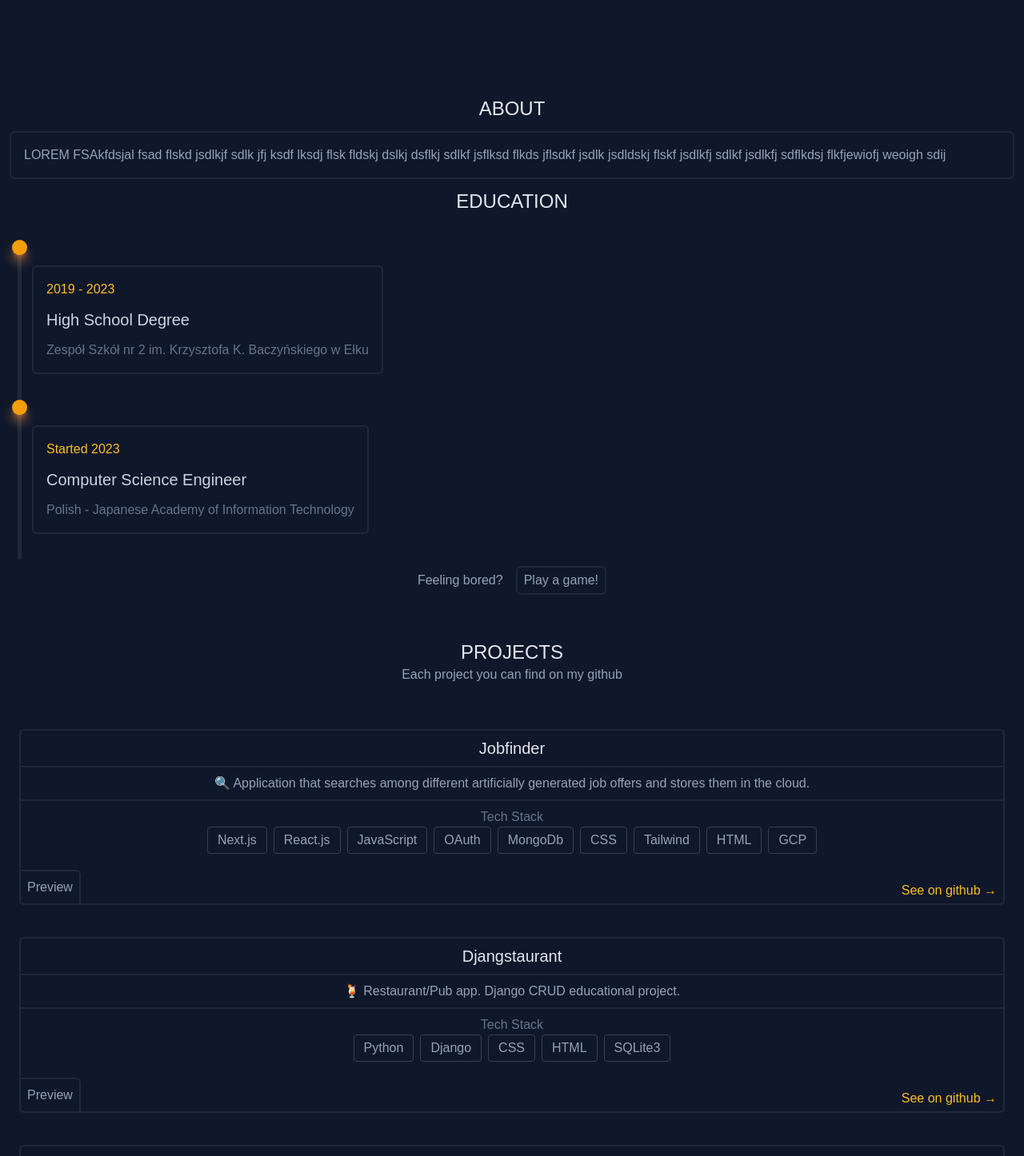
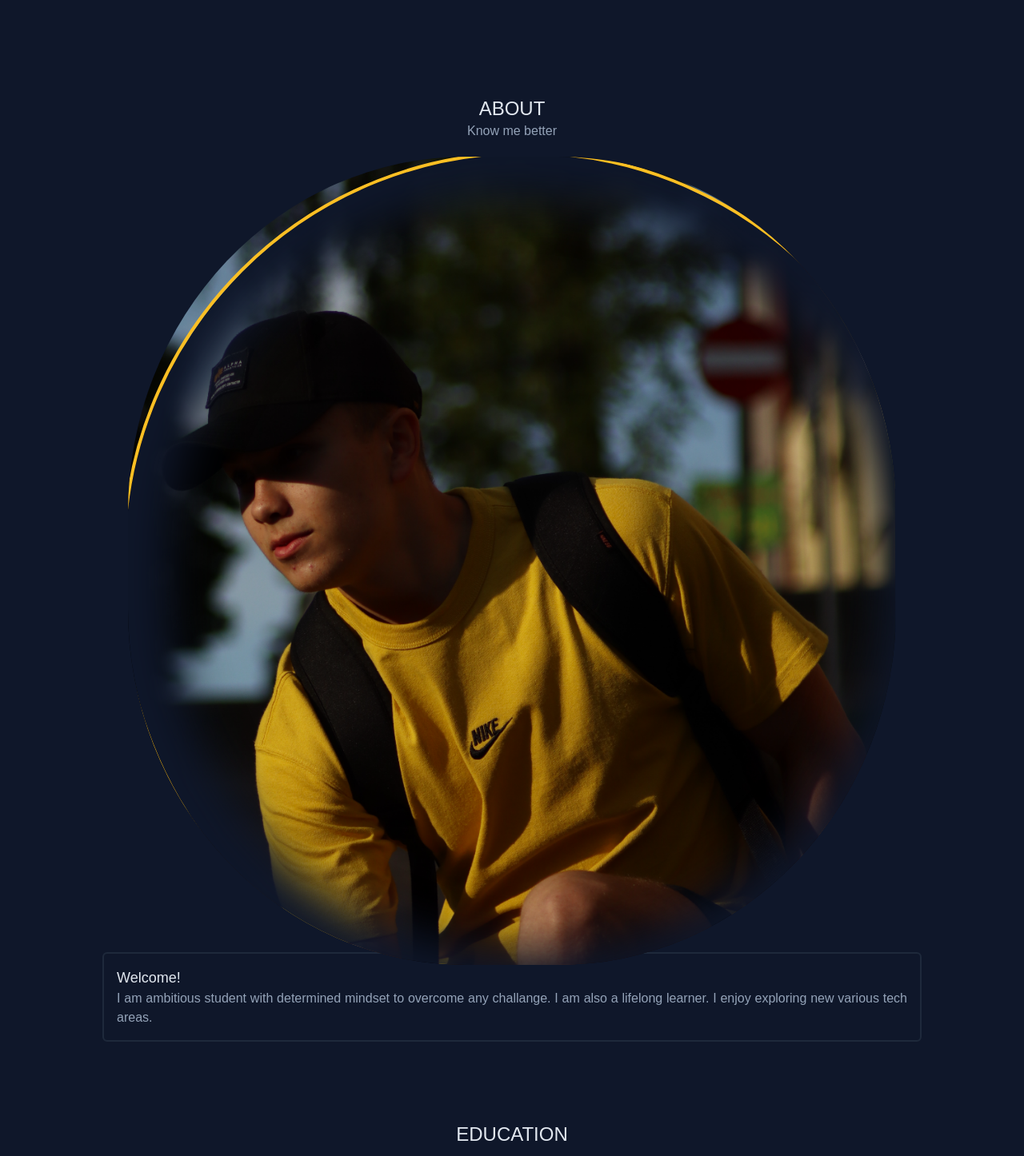
Before and after one commit to mweglowski/portfolio, a React (Create React App) app: page / in a window 1280 px wide. Shown: the part 780-2226 px from the top of the page at 80% size. Built offline with nearby package versions, Linux system fonts and the light colour scheme.

Commit message:
about section, image, design

```diff
--- a/src/components/About.tsx
+++ b/src/components/About.tsx
@@ -1,17 +1,26 @@
-import React from 'react'
+import MyPhoto from "../assets/images/me2.png"
 
 const About = () => {
   return (
-    <section className="mt-[100px]">
-      <header>
+    <section className="my-[100px] flex flex-col items-center">
+      <header className="mb-[20px]">
         <h2 className="section-title">About</h2>
+        <p className="text-slate-400">Know me better</p>
       </header>
       {/* my portrait */}
-      <img />
-      {/* <p className='card m-3 p-4 text-slate-400'>I am ambitious student with determined mindset to overcome any challange. I am also a lifelong learner.I enjoy exploring new various tech areas.</p> */}
-      <p className='card m-3 p-4 text-slate-400'>
+      <div className="overflow-hidden w-[75%] mx-auto relative rounded-[44%]">
+        <div className="absolute z-20 w-[105%] h-[105%] rounded-full inset-shadow -top-[7px] -left-[7px] border-4 border-amber-400" />
+
+        <img src={MyPhoto} className="inset-shadow"/>
+      </div>
+
+      <div className="card w-[80%] p-4 -mt-4">
+        <h3 className="text-lg">Welcome!</h3>
+        <p className='text-slate-400 hyphens-auto text-justify'>I am ambitious student with determined mindset to overcome any challange. I am also a lifelong learner. I enjoy exploring new various tech areas.</p>
+      </div>
+      {/* <p className='card m-3 p-4 text-slate-400'>
         LOREM FSAkfdsjal fsad flskd jsdlkjf sdlk jfj ksdf lksdj flsk fldskj dslkj dsflkj sdlkf jsflksd flkds jflsdkf jsdlk jsdldskj flskf jsdlkfj sdlkf jsdlkfj sdflkdsj flkfjewiofj weoigh sdij
-      </p>
+      </p> */}
     </section>
   )
 }
--- a/src/index.css
+++ b/src/index.css
@@ -37,6 +37,11 @@ body {
 	@apply py-3 px-5 mx-5 rounded-md hover:bg-slate-800 duration-300 cursor-pointer hover:text-slate-400;
 }
 
+/* ABOUT */
+.inset-shadow {
+	box-shadow: inset 0 0 3.5em 3.5em rgb(15, 23, 42);
+}
+
 /* EDUCATION */
 .edu-time-container {
 	@apply relative z-10 h-[200px] flex before:w-[19px] before:h-[19px] before:bg-amber-500 before:absolute before:rounded-full before:left-[15px] before:z-30 before:shadow-lg before:shadow-orange-400 after:absolute after:h-full after:bg-slate-800 after:w-[5px] after:rounded-full after:top-0 after:left-[22px] after:z-20;
```
Also changed, not shown: src/assets/images/me2.png (added), 1 other file (tests, documents, lock files or other folders).
